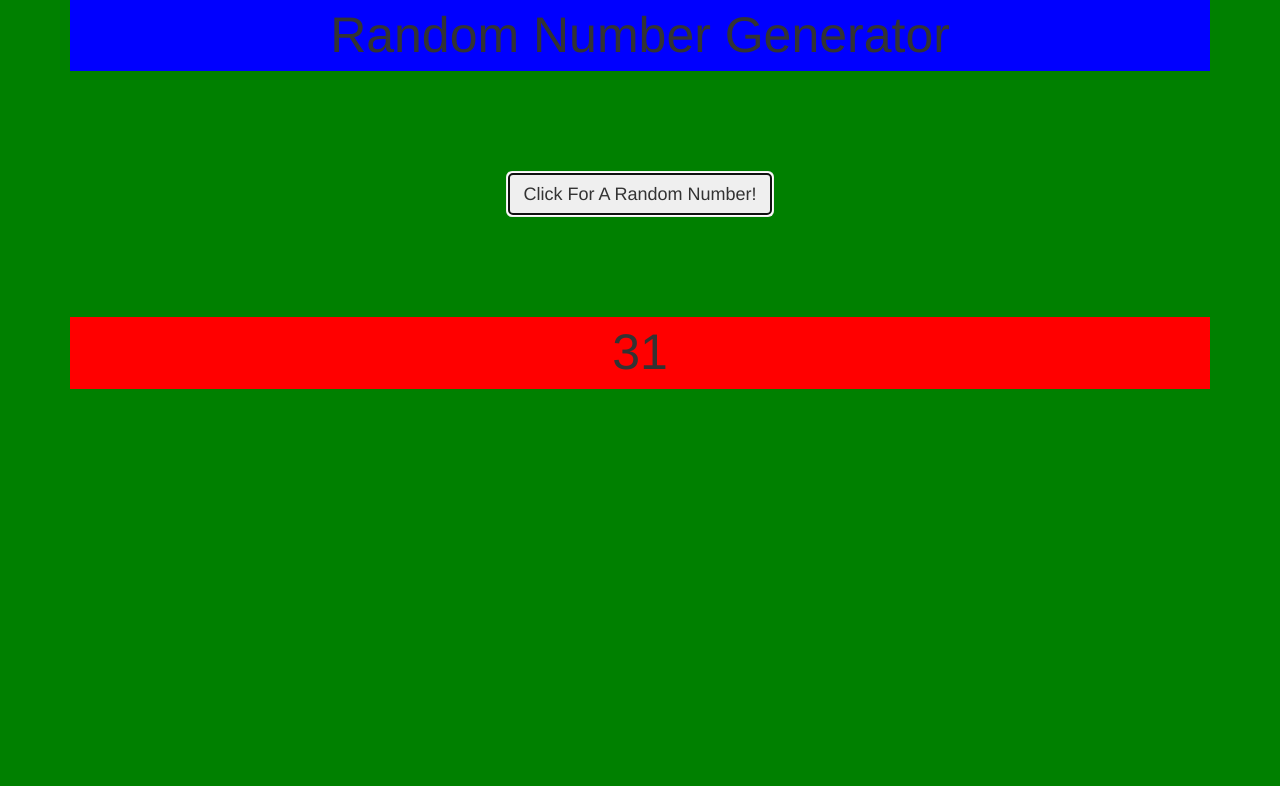
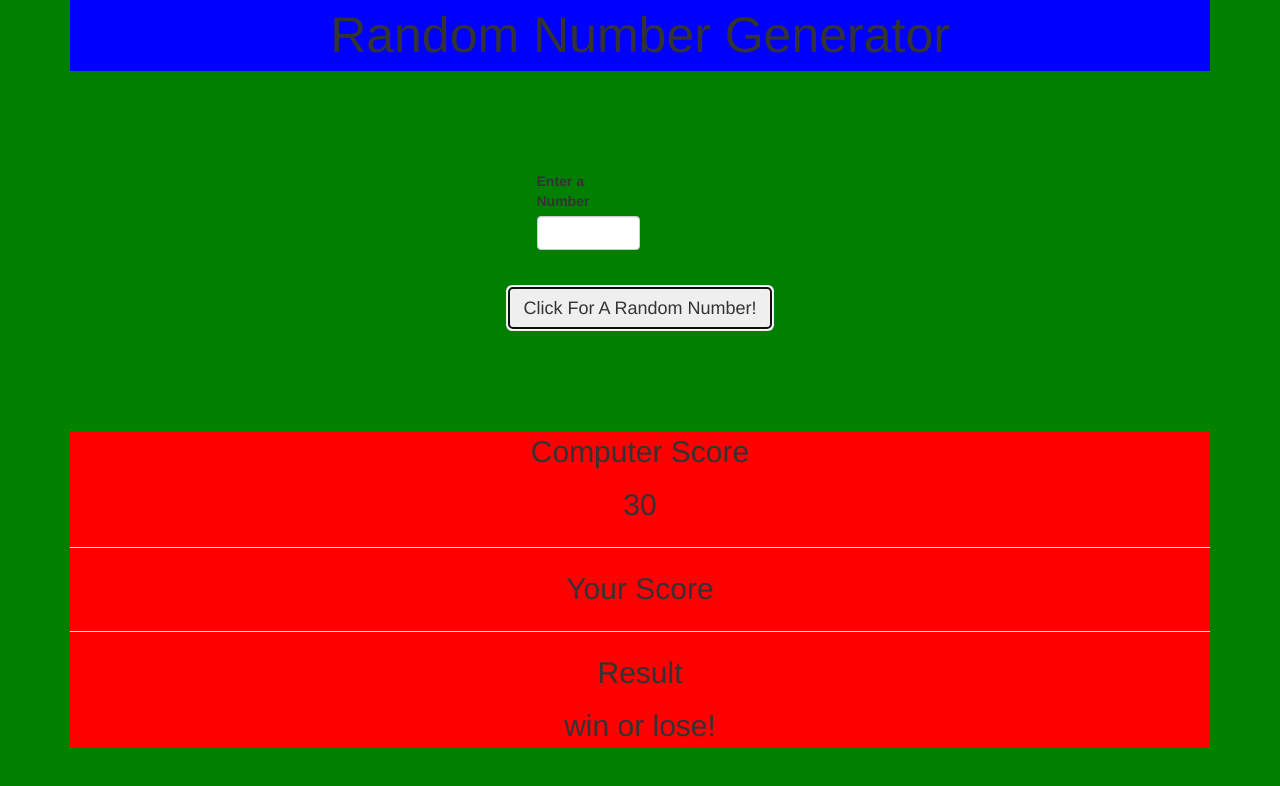
Before and after one commit to Brendangrubb/dice-game, a plain HTML site: page index.html in a window 1280 px wide. Both pictures are taken after a click on the button "Click For A Random Number!". Drawn offline with nearby package versions, Linux system fonts and the light colour scheme.

Commit message:
take and display user score

```diff
--- a/css/styles.css
+++ b/css/styles.css
@@ -12,7 +12,7 @@ header {
 }
 
 .display-number {
-  font-size: 50px;
+  font-size: 30px;
   background-color: red;
   text-align: center;
 }
@@ -20,3 +20,12 @@ header {
 .button-wrapper {
   text-align: center;
 }
+
+.flex-wrapper {
+  display: flex;
+  justify-content: center;
+}
+
+.form-group {
+  width: 50%;
+}
--- a/index.html
+++ b/index.html
@@ -15,13 +15,35 @@
     <div class="container">
       <header class="header">Random Number Generator</header>
       <br><br><br><br><br>
+
+      <div class="flex-wrapper">
+        <form class="number-form">
+          <div class="form-group">
+            <label for="user-number">Enter a Number</label>
+            <input id="user-number" class="form-control user-number" type="number">
+          </div>
+        </form>
+      </div>
+
+      <br>
+
       <div class="button-wrapper">
-        <button id="random-number-button" class="btn btn-lg" type="submit">Click For A Random Number!</button>
+        <button id="engage" class="btn btn-lg" type="submit">Click For A Random Number!</button>
       </div>
+
       <br><br><br><br><br>
+
       <div class="display-number">
-        <p id="random-number-display">Random Number</p>
+        <p>Computer Score</p>
+        <p id="computer-score">bleep bloop</p>
+        <hr>
+        <p>Your Score</p>
+        <p id="your-score">goes here</p>
+        <hr>
+        <p>Result</p>
+        <p id="win-or-lose">win or lose!</p>
       </div>
+
     </div>
   </body>
 </html>
--- a/js/scripts.js
+++ b/js/scripts.js
@@ -5,11 +5,17 @@ function getRandomNumber() {
 
 
 $(document).ready(function() {
-  $("#random-number-button").click(function() {
-    console.log(getRandomNumber());
+  $("#engage").click(function() {
+    // User Number
+    var userResult = $("#user-number").val();
+    console.log(userResult);
+    $("#your-score").empty();
+    $("#your-score").append(userResult)
+    // Computer Number
     var randomNumberResult = getRandomNumber();
-    $("#random-number-display").empty();
-    $("#random-number-display").append(randomNumberResult);
+    console.log(randomNumberResult);
+    $("#computer-score").empty();
+    $("#computer-score").append(randomNumberResult);
 
   });
 
```
